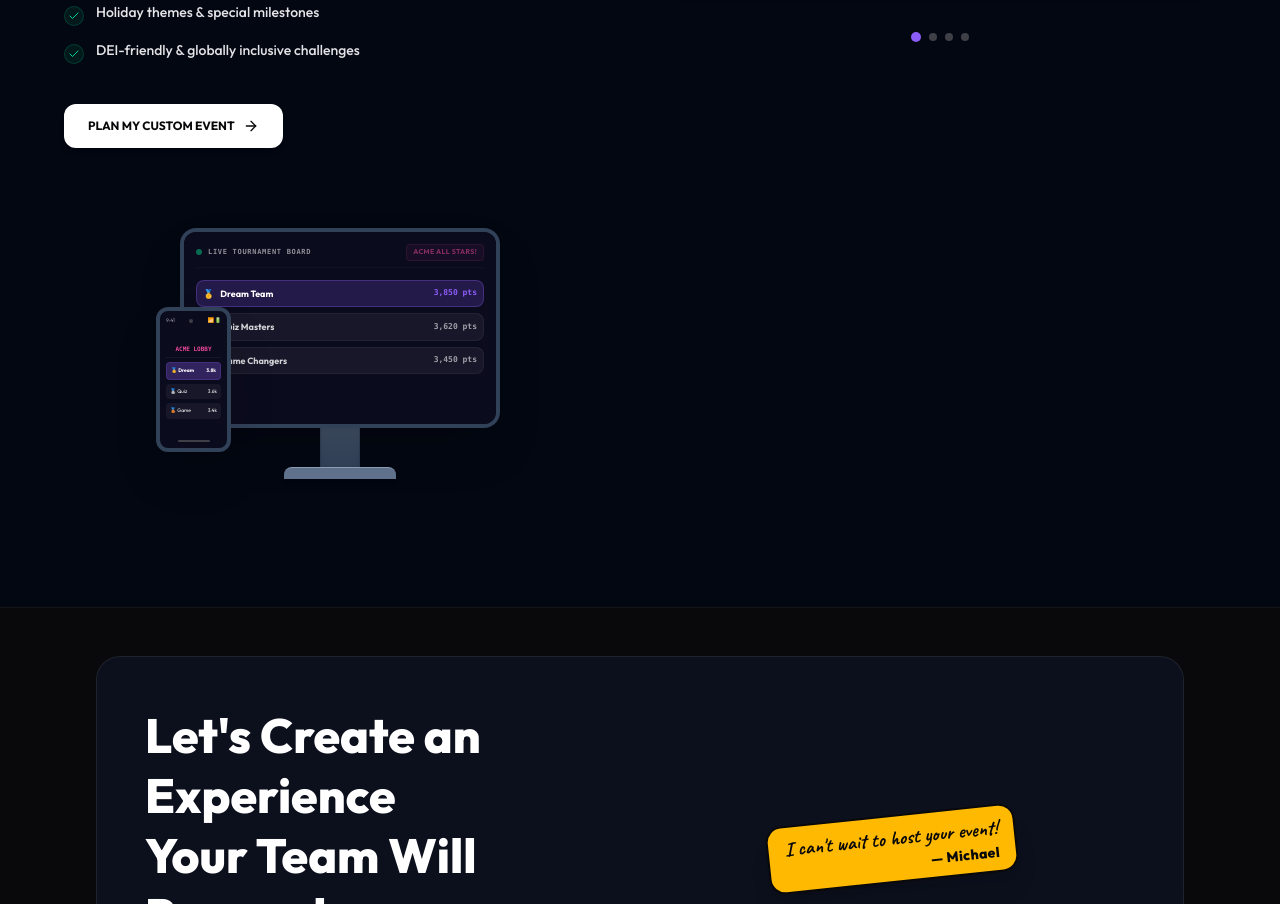
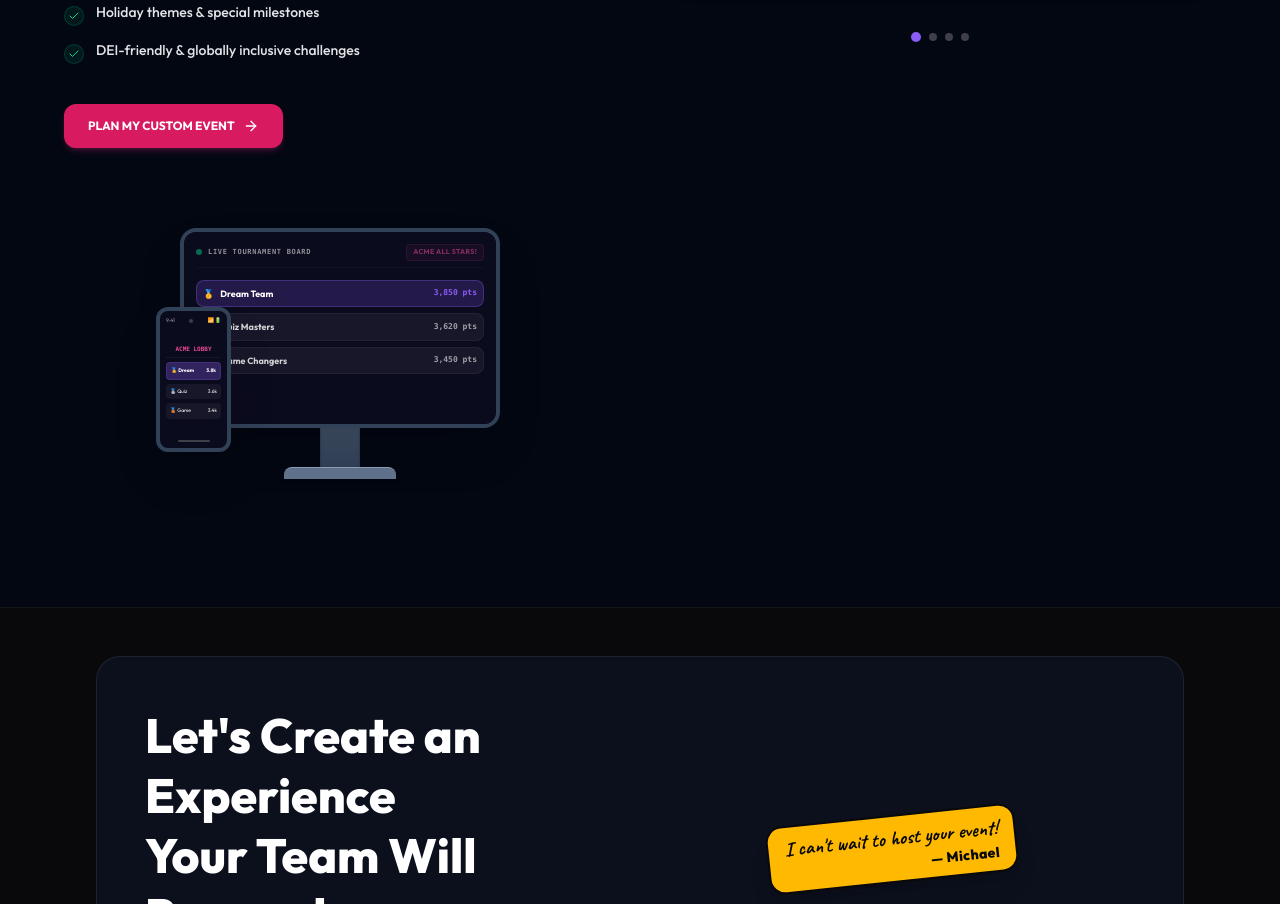
Before and after one commit to moveupwithmike/Teamtastic_Website, a Next.js app: page /team-experiences in a window 1280 px wide. Shown: the part 3739-4643 px from the top of the page. Built offline with nearby package versions, Linux system fonts and the light colour scheme.

Commit message:
style: color plan custom event button to match book event button

```diff
--- a/src/app/team-experiences/page.js
+++ b/src/app/team-experiences/page.js
@@ -627,10 +627,10 @@ export default function TeamExperiences() {
                 <div className="pt-2">
                   <Link
                     href="/#quiz"
-                    className="inline-flex items-center gap-2 px-6 py-3.5 rounded-xl text-xs font-bold text-zinc-950 bg-white hover:bg-zinc-200 transition-all shadow-md"
+                    className="inline-flex items-center gap-2 px-6 py-3.5 rounded-xl text-xs font-bold text-white bg-[#D81B60] hover:bg-pink-600 shadow-md shadow-pink-500/20 hover:scale-[1.02] transition-all"
                   >
                     PLAN MY CUSTOM EVENT
-                    <ArrowRight className="h-4 w-4 text-zinc-950" />
+                    <ArrowRight className="h-4 w-4 text-white" />
                   </Link>
                 </div>
 
```
